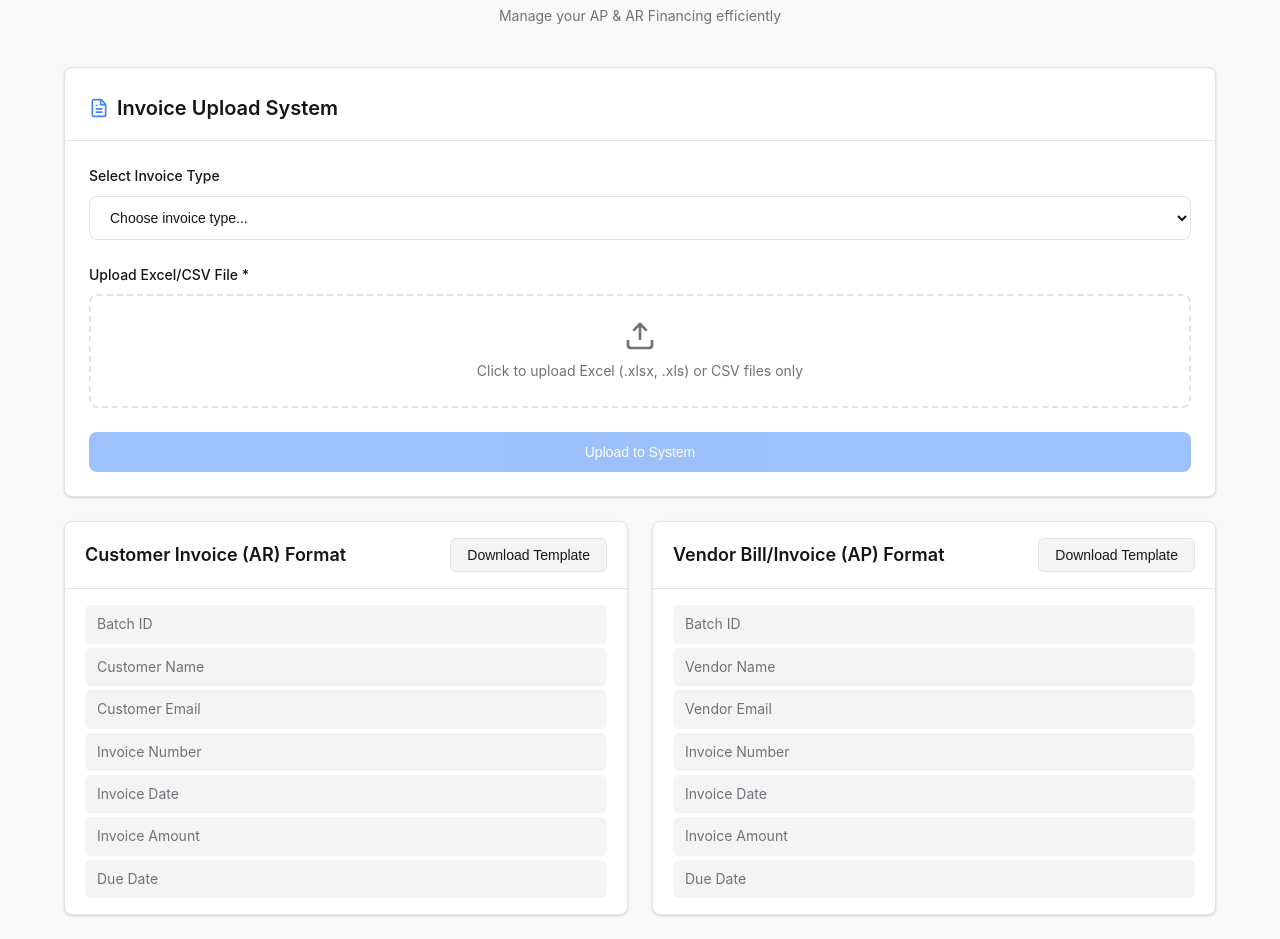
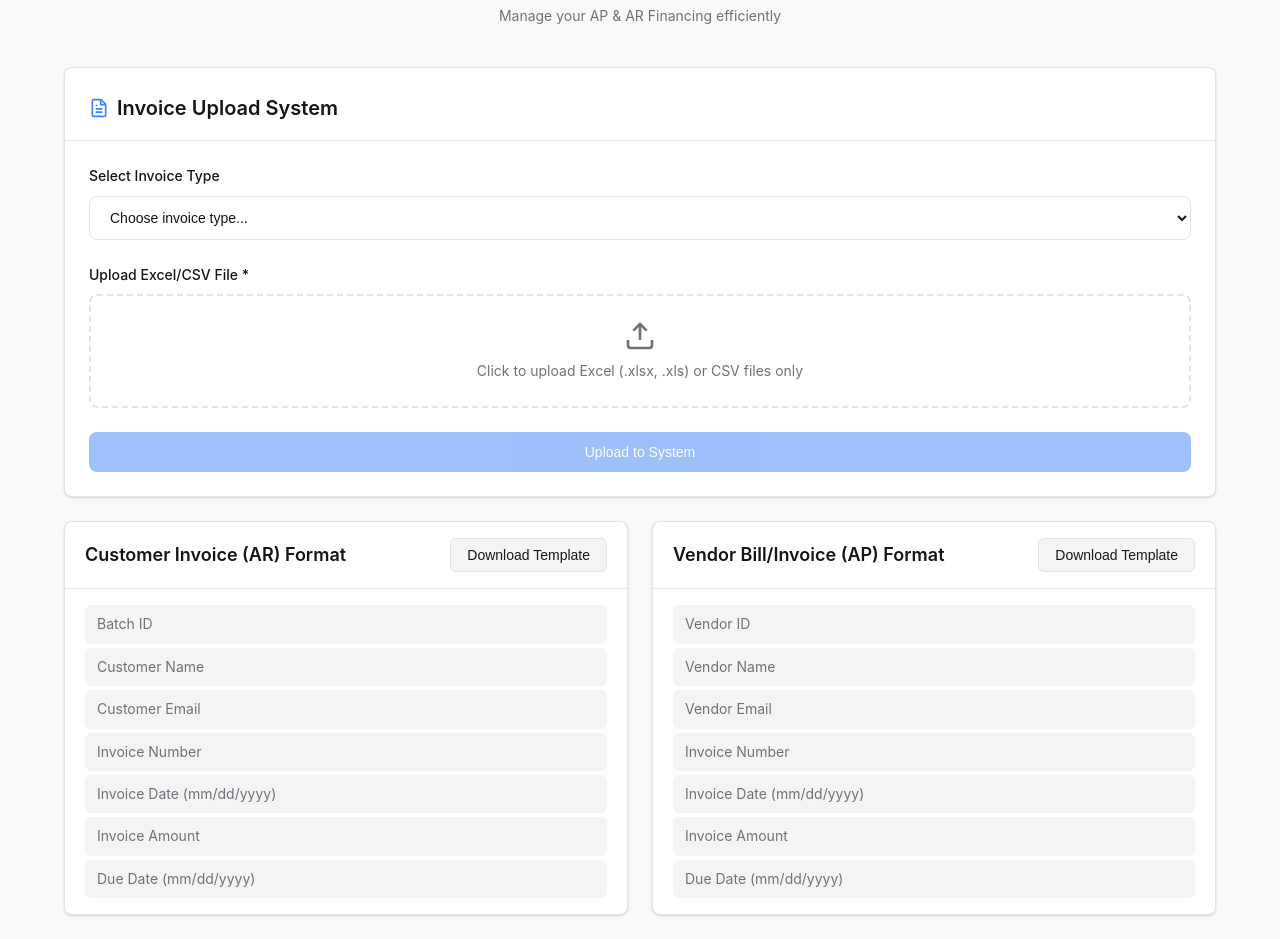
Before and after one commit to PRASHANTGOLHAR/erp_user, a plain HTML site: page index.html in a window 1280 px wide. Shown: the part 128-1067 px from the top of the page. Drawn offline with Linux system fonts and the light colour scheme.

Commit message:
Add files via upload

```diff
--- a/index.html
+++ b/index.html
@@ -77,9 +77,9 @@
                     <div class="field-item">Customer Name</div>
                     <div class="field-item">Customer Email</div>
                     <div class="field-item">Invoice Number</div>
-                    <div class="field-item">Invoice Date</div>
+                    <div class="field-item">Invoice Date (mm/dd/yyyy)</div>
                     <div class="field-item">Invoice Amount</div>
-                    <div class="field-item">Due Date</div>
+                    <div class="field-item">Due Date (mm/dd/yyyy)</div>
                 </div>
             </div>
 
@@ -90,13 +90,13 @@
                     <button class="download-btn" onclick="downloadTemplate('ap')">Download Template</button>
                 </div>
                 <div class="format-content">
-                    <div class="field-item">Batch ID</div>
+                    <div class="field-item">Vendor ID</div>
                     <div class="field-item">Vendor Name</div>
                     <div class="field-item">Vendor Email</div>
                     <div class="field-item">Invoice Number</div>
-                    <div class="field-item">Invoice Date</div>
+                    <div class="field-item">Invoice Date (mm/dd/yyyy)</div>
                     <div class="field-item">Invoice Amount</div>
-                    <div class="field-item">Due Date</div>
+                    <div class="field-item">Due Date (mm/dd/yyyy)</div>
                 </div>
             </div>
         </div>
--- a/script.js
+++ b/script.js
@@ -1,24 +1,24 @@
 // **AIRTABLE CONFIGURATION - EDIT THESE VALUES**
 const AIRTABLE_CONFIG = {
     // 🔴 EDIT LINE 3: Add your Airtable Personal Access Token here
-    PAT: 'patgWdn9sA5XcL7tn.561fe01e8d51d38d5f938fe19e20477ab26c711bb8083ccee4e55010fd3a0112',
+    PAT: 'patkafVHW8kIY2H8t.8d9cf3705f850e5eb13dfa9f4ef1fb532588765ccdf4d35a6218461b22aba7a6',
 
     // 🔴 EDIT LINE 6: Add your Airtable Base ID here
-    BASE_ID: 'apphHhLXpWdu1jrMp',
+    BASE_ID: 'appVMSlbsgAx0cH8v',
 
     // 🔴 EDIT LINES 9-10: Add your table names/IDs here
-    AR_TABLE_NAME: 'AR CRM', // Customer Invoice table
-    AP_TABLE_NAME: 'AP CRM', // Vendor Bill table
+    AR_TABLE_NAME: 'AR IMPORT', // Customer Invoice table
+    AP_TABLE_NAME: 'AP IMPORT', // Vendor Bill table
 };
 
 // Field definitions
 const arFields = [
-    'Batch ID', 'Customer Name', 'Customer Email', 'Invoice Number',
+    'Batch ID', 'Customer Name', 'Customer Email', 'Invoice Number ',
     'Invoice Date', 'Invoice Amount', 'Due Date'
 ];
 
 const apFields = [
-    'Batch ID', 'Vendor Name', 'Vendor Email', 'Invoice Number',
+    'Vendor ID', 'Vendor Name', 'Vendor Email', 'Invoice Number',
     'Invoice Date', 'Invoice Amount', 'Due Date'
 ];
 
```
